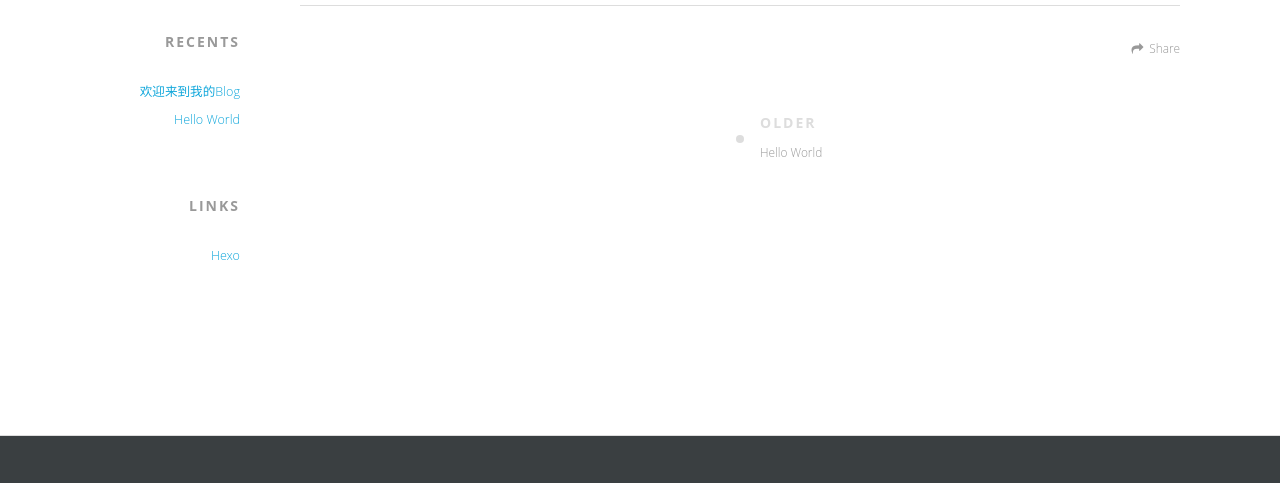
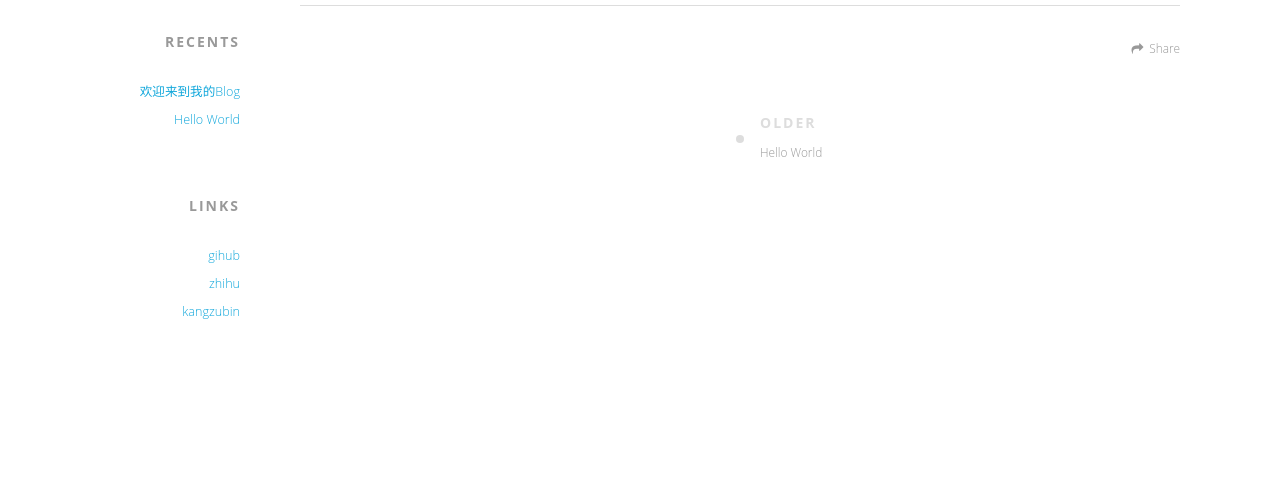
Before and after one commit to astronomyzhang/astronomyzhang.github.io, a plain HTML site: page 2016/11/25/欢迎来到我的Blog/index.html in a window 1280 px wide. Shown: the part 295-778 px from the top of the page. Drawn offline with Linux system fonts and the light colour scheme; a web font is replaced by a local one.

Commit message:
Site updated: 2016-11-25 17:43:40

```diff
--- a/2016/11/25/欢迎来到我的Blog/index.html
+++ b/2016/11/25/欢迎来到我的Blog/index.html
@@ -111,7 +111,15 @@
       <ul>
 
           <li>
-            <a href="http://hexo.io">Hexo</a>
+            <a href="https://github.com/astronomyzhang/">gihub</a>
+          </li>
+
+          <li>
+            <a href="https://www.zhihu.com/people/zhang-tian-wen-59/activities">zhihu</a>
+          </li>
+
+          <li>
+            <a href="https://kangzubin.cn/">kangzubin</a>
           </li>
 
       </ul>
@@ -147,7 +155,7 @@
 
     </div>
     <footer class="article-footer">
-      <a data-url="http://yoursite.com/2016/11/25/欢迎来到我的Blog/" data-id="civxlgotl0001uv2oyzfyju9f" class="article-share-link">Share</a>
+      <a data-url="http://yoursite.com/2016/11/25/欢迎来到我的Blog/" data-id="civxlopee0001ya2osn64t66y" class="article-share-link">Share</a>
 
 
     </footer>
```
Also changed, not shown: 2016/11/25/hello-world/index.html (+10 -2 lines), archives/2016/11/index.html (+9 -1 lines), archives/2016/index.html (+9 -1 lines), archives/index.html (+9 -1 lines), index.html (+11 -3 lines).
